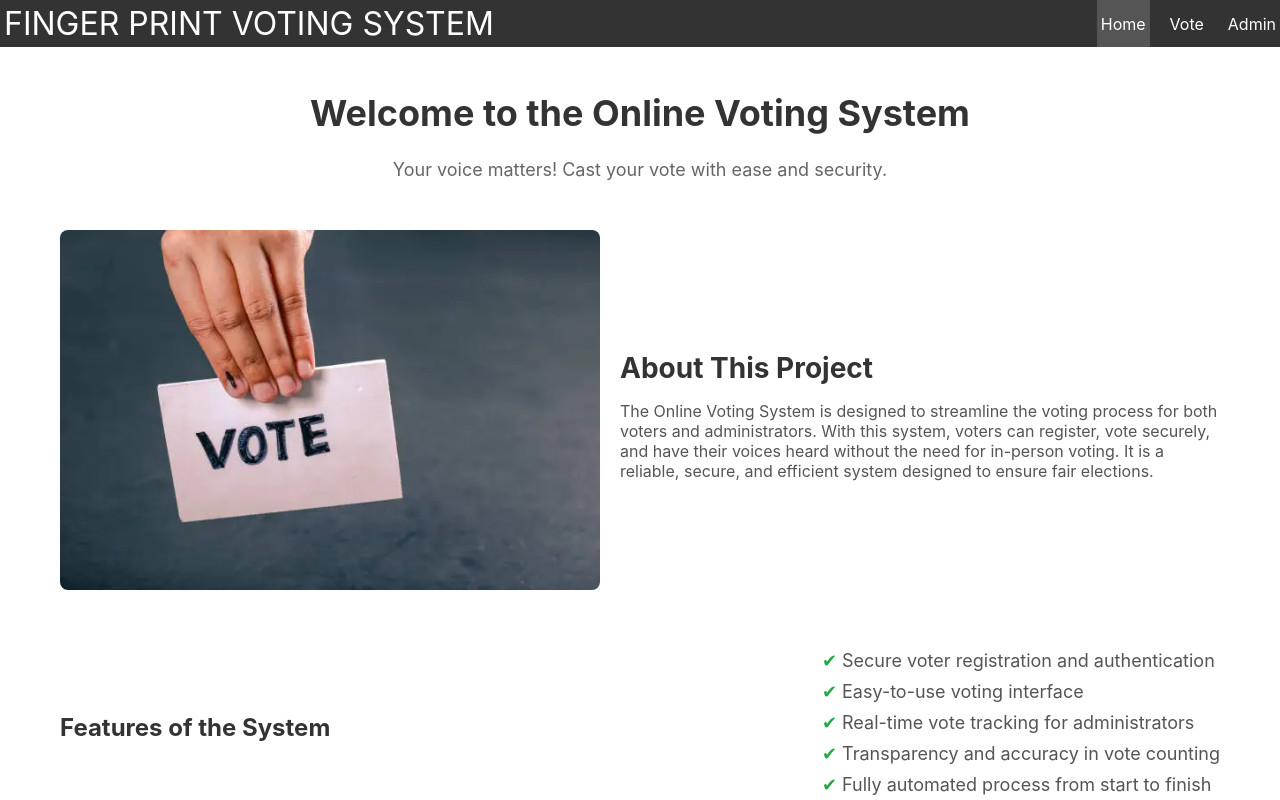
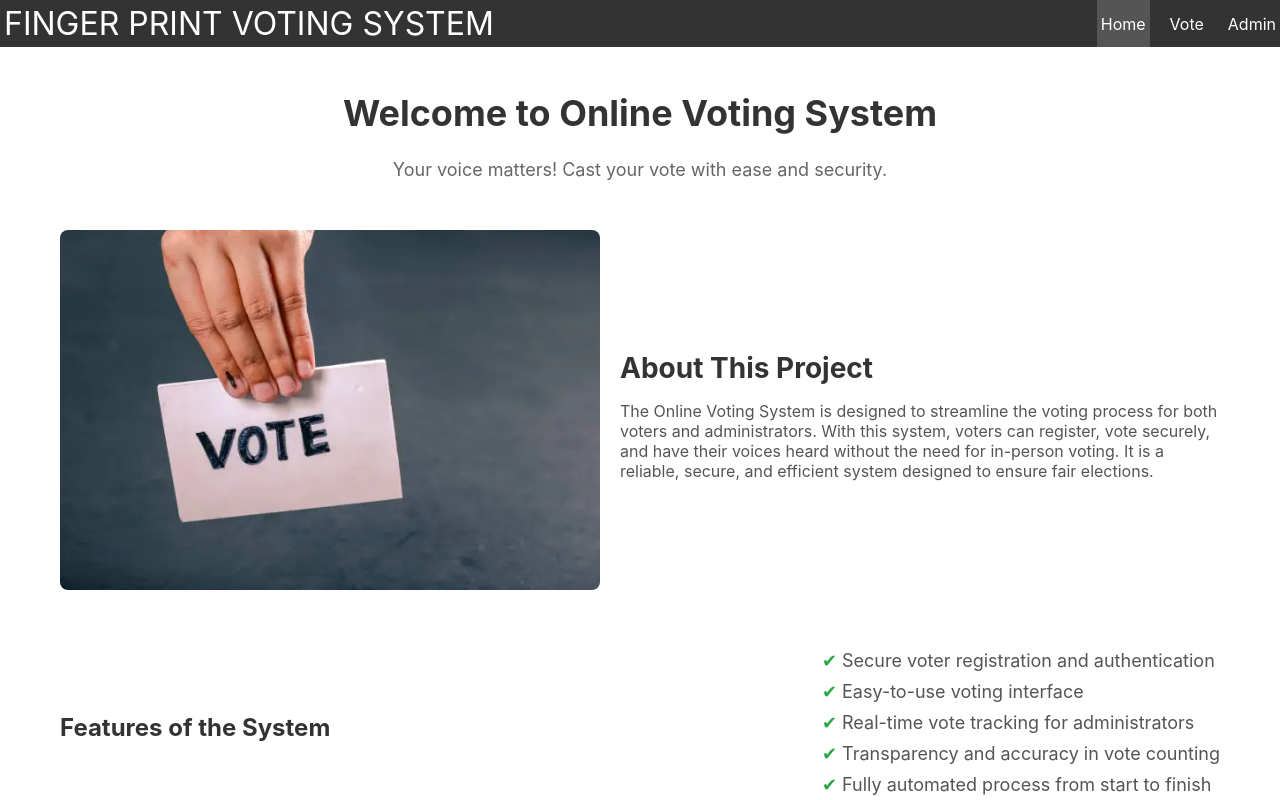
Before and after one commit to vignesh1750/Fingerprint, a React (Create React App) app in the folder frontend/: page / in a window 1280 px wide. Shown: the top 800 px of the page. Built offline with nearby package versions, Linux system fonts and the light colour scheme.

Commit message:
updated and commited branch home.js

```diff
--- a/frontend/src/pages/home.js
+++ b/frontend/src/pages/home.js
@@ -5,7 +5,7 @@ const Home = () => {
   return (
     <div className="home-container">
       <header className="home-header">
-        <h1>Welcome to the Online Voting System</h1>
+        <h1>Welcome to Online Voting System</h1>
         <p>Your voice matters! Cast your vote with ease and security.</p>
       </header>
 
```
